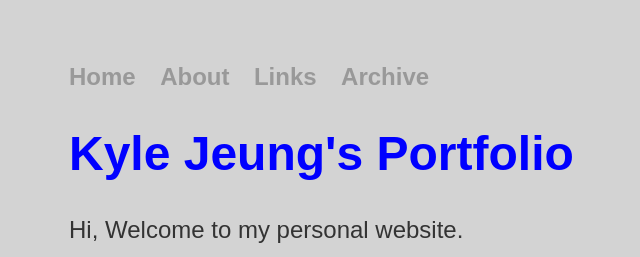
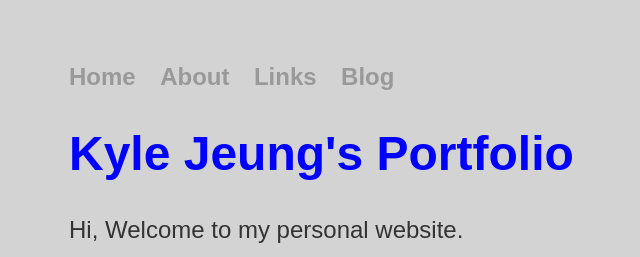
Before and after one commit to jeungkyle/portfolio, a Jekyll site: the page built from index.html, in a window 1280 px wide. Shown: the top 257 px of the page, without its empty margins (123-763 px from the left). Built offline with Jekyll 4.4.1, drawn with Linux system fonts in a browser that asks for light colours.

Commit message:
Update default.html

```diff
--- a/_layouts/default.html
+++ b/_layouts/default.html
@@ -11,7 +11,7 @@
 	        		<li><a href="/portfolio">Home</a></li>
 		        	<li><a href="/portfolio/about">About</a></li>
 	        		<li><a href="/portfolio/links">Links</a></li>
-	        		<li><a href="/portfolio/archive/">Archive</a></li>
+	        		<li><a href="/portfolio/archive/">Blog</a></li>
 	    		</ul>
 			</nav>
 			<div class="container">
```
